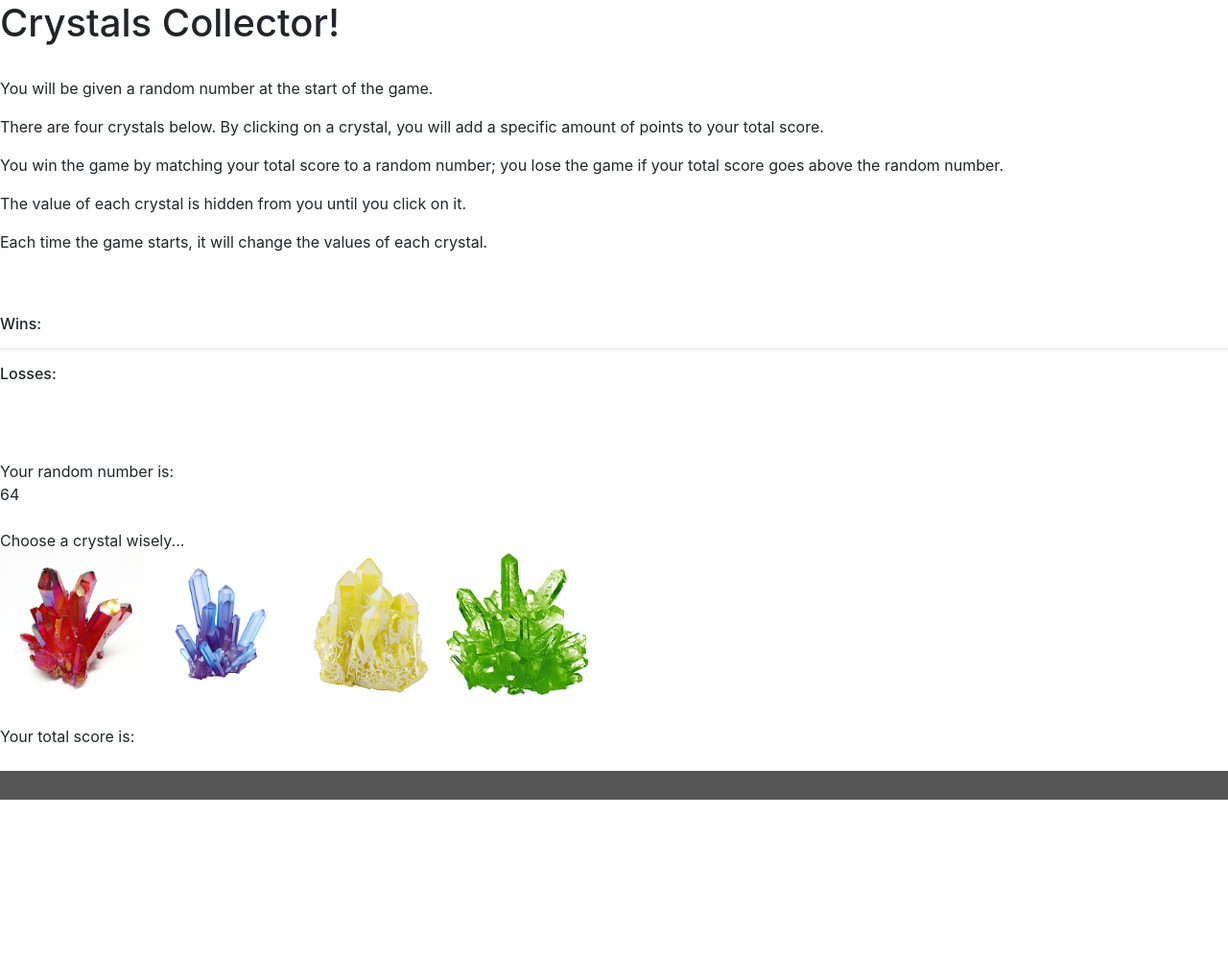
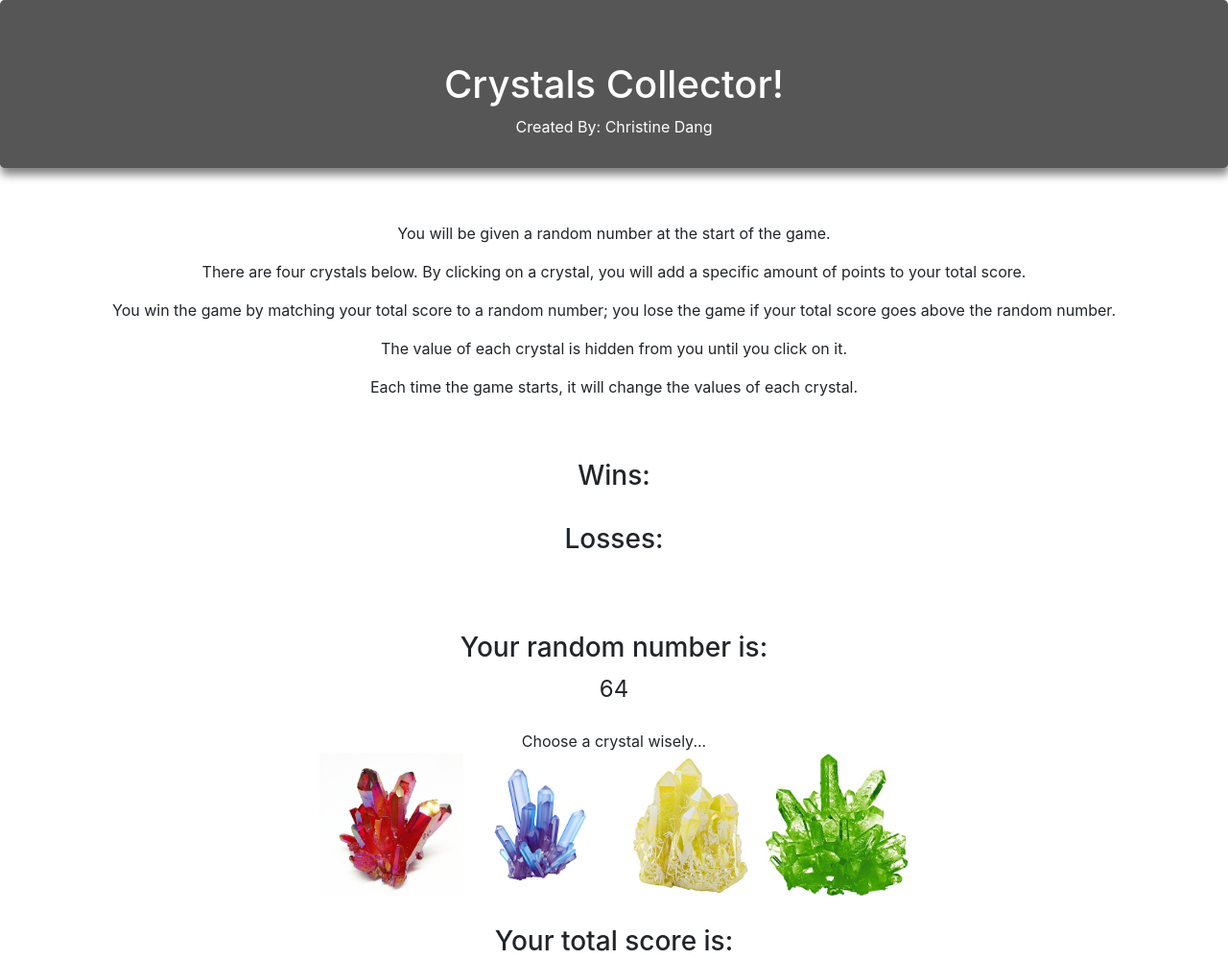
Before and after one commit to ChristineDang/Unit-4-Game, a plain HTML site: page index.html in a window 1280 px wide. Shown: the top 1000 px of the page at 96% size. Before the commit the page ends 899 px from the top, so only its background shows below. Drawn offline with nearby package versions, Linux system fonts and the light colour scheme.

Commit message:
Css updated, html cleaned up

```diff
--- a/assets/css/style.css
+++ b/assets/css/style.css
@@ -2,6 +2,50 @@
     height: 150px;
     width: 150px;
 }
+.jumbotron {
+    background-color: rgb(86, 86, 86);
+    position: static;
+    width: 100%;
+    height: 175px;
+    color: white;
+    text-align: center;
+    box-shadow: 1px 7px 10px rgba(0, 0, 0, .5);
+}
+
+.content {
+    text-align: center;
+}
+
+.winslosses {
+    text-align: center;
+}
+
+        #wins {
+            font-size: large;
+        }
+
+        #losses {
+            font-size: large;
+        }
+
+.chosenNumber {
+    text-align: center;
+}
+
+        #randomNumber {
+            font-size: x-large;
+        }
+
+.crystalOptions {
+    text-align: center;
+}
+
+.totalscore {
+    text-align: center;
+}
+        #scoreFinal {
+            font-size: x-large;
+        }
 
 html {
     scroll-behavior: smooth;
@@ -10,10 +54,9 @@ html {
 .footer {
     background-color: rgb(86, 86, 86);
     position: static;
-    z-index: 2;
     width: 100%;
     height: 30px;
-    top: -60px;
+    bottom: auto;
     left: 0;
 
     color: white;
--- a/index.html
+++ b/index.html
@@ -16,8 +16,9 @@
     </head>
     <body>
         <header>
-            <div>
-                <h1 id="name">Crystals Collector!</h1>
+            <div class="jumbotron">
+                <h1 id="gamename">Crystals Collector!</h1>
+                <p>Created By: Christine Dang</p>
             </div>
         </header>
             <br>
@@ -38,10 +39,10 @@
         <!--Wins/Losses tracker-->
         <div class="winslosses">
             <br>
-            <h6>Wins:</h6>
+            <h3>Wins:</h3>
                 <div id="wins"></div>
-            <hr>
-            <h6>Losses:</h6>
+            <br>
+            <h3>Losses:</h3>
                 <div id="losses"></div>
             <br>
         </div>
@@ -51,7 +52,7 @@
         <!--Given random number-->
         <div class="chosenNumber">
             <br>
-            <h7>Your random number is:</h7>
+            <h3>Your random number is:</h3>
                 <div id="randomNumber"></div>
         </div>
 
@@ -67,35 +68,13 @@
                     <input id="button-goldenOnyx" class="crystals" type="image" src="assets/images/yellowcrystal.jpg" value="yellow">
                     <input id="button-emerald" class="crystals" type="image" src="assets/images/greencrystal.jpg" value="green">
 
-                    <!-- <button id="button-blue" class="crystals" href="assets/images/bluecrystal.jpg" value="blue"><span> </span></button>
-                    <button id="button-yellow" class="crystals" href="assets/images/greencrystal.jpg" value="yellow"><span> </span></button>
-                    <button id="button-green" class="crystals" href="assets/images/yellowcrystal.jpg" value="green"><span> </span></button> -->
-                <!-- </div> -->
-                <!-- or
-                    <input class="crystals" type="image" src="assets/images/redcrystal.jpg" value="red">
-                    <div id="button-ruby"></div>
-
-                <input class="crystals" type="image" src="assets/images/bluecrystal.jpg" value="blue">
-                    <div id="button-sapphire"></div>
-
-                <input class="crystals" type="image" src="assets/images/yellowcrystal.jpg" value="yellow">
-                    <div id="button-goldenOnyx"></div>
-
-                <input class="crystals" type="image" src="assets/images/greencrystal.jpg" value="green">
-                    <div id="button-emerald"></div>        -->
-
-
-
-
-
-
         </div>
 
         <br>
 
         <!--Score section-->
         <div class="totalscore">
-            <h7>Your total score is:</h7>
+            <h3>Your total score is:</h3>
                 <div id="scoreFinal"></div>
         </div>
 
@@ -106,9 +85,6 @@
                     <footer class="backfooter"></footer>
                     <footer class="footer">
                         <div class="footercontainer">
-                            <br>
-                            <br>
-                            <br>
                             <p class="copywright">Copywright ©</p>
                         </div>
                     </footer>
```
